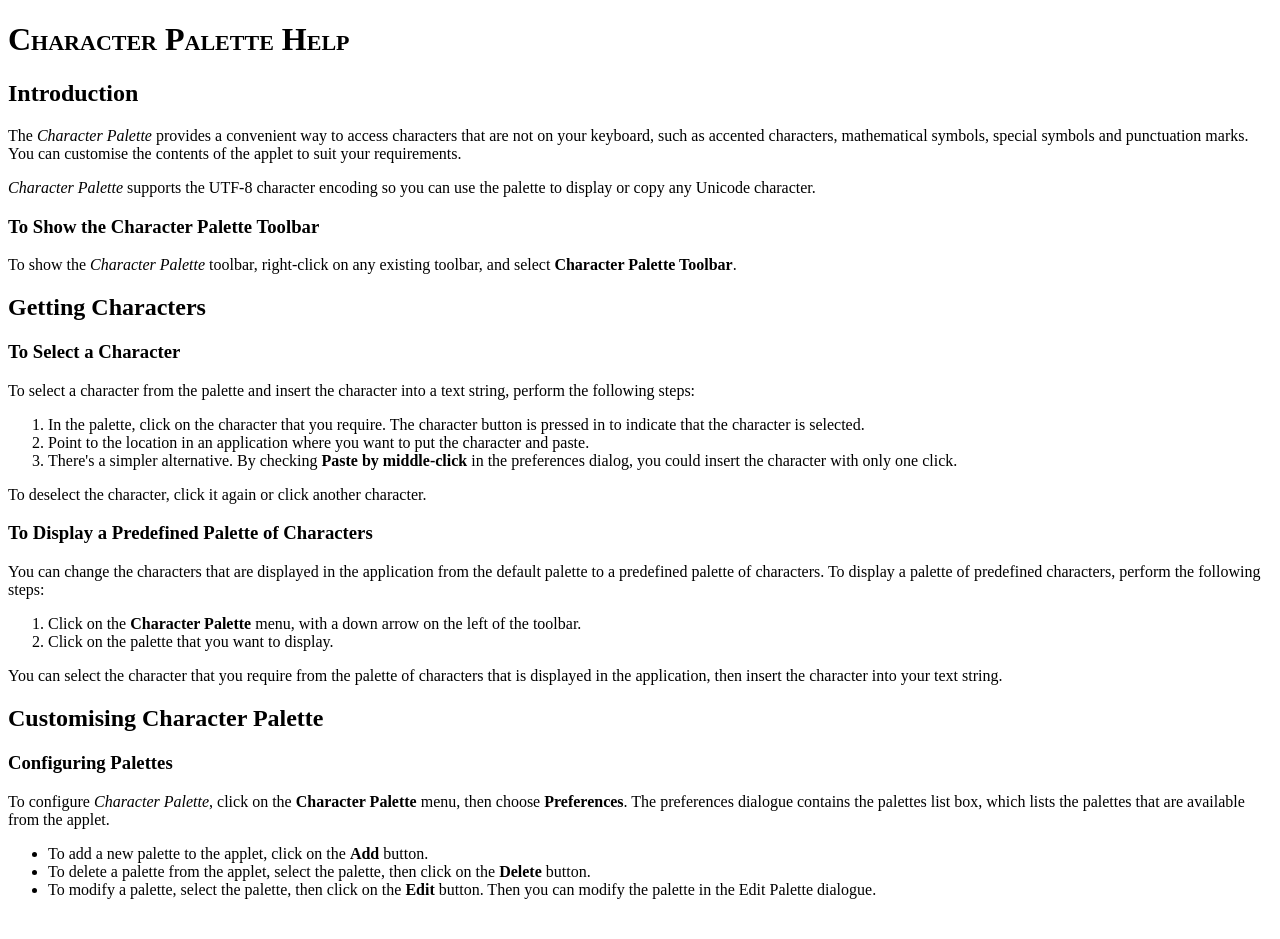
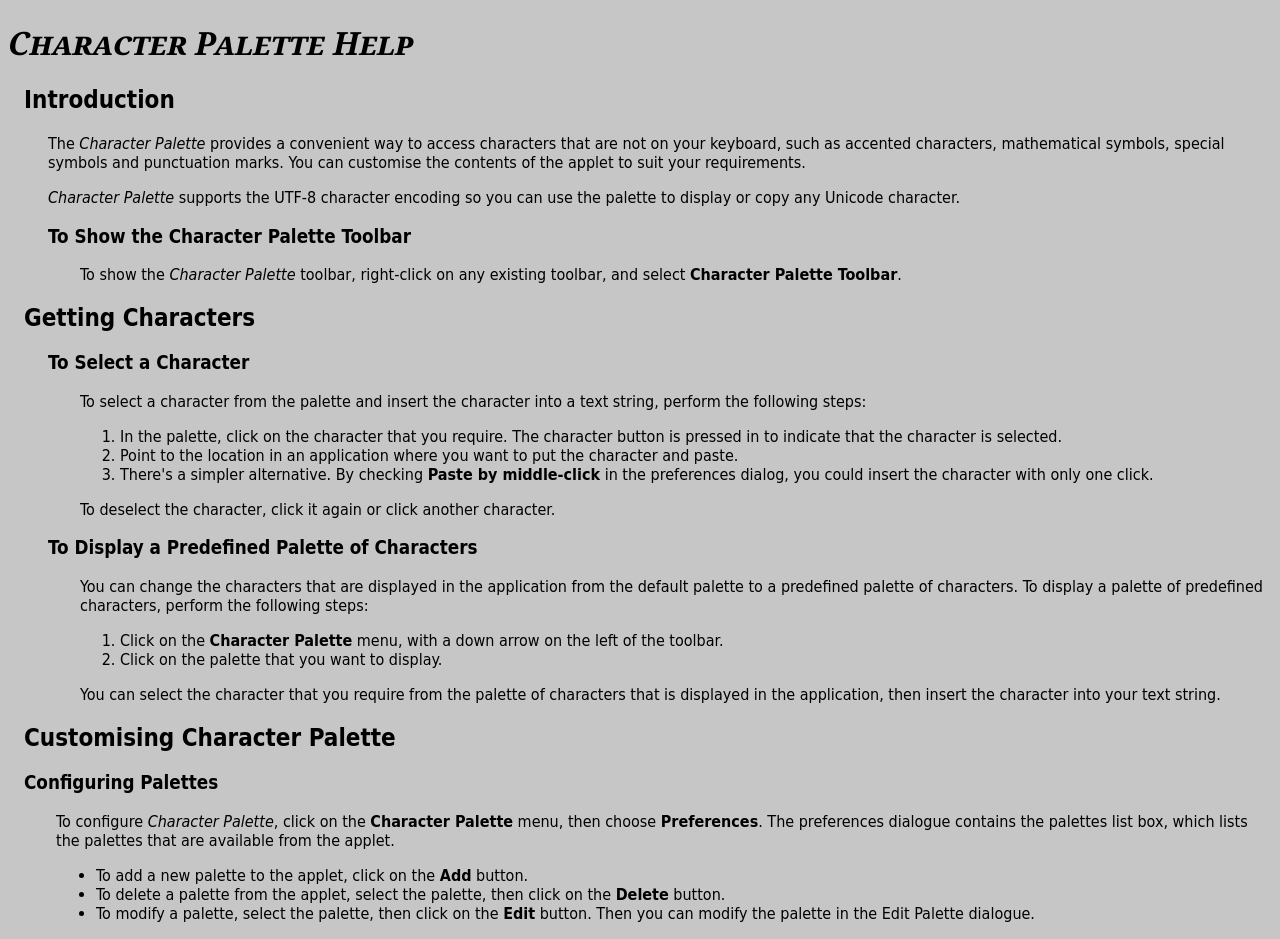
Before and after one commit to ryanli/charpick, a plain HTML site: page chrome/content/help.html in a window 1280 px wide. Before the commit the page ends 917 px from the top, so only its background shows below. Drawn offline with Linux system fonts and the light colour scheme.

Commit message:
Better help page appearance.

```diff
--- a/chrome/content/help.css
+++ b/chrome/content/help.css
@@ -1,9 +1,33 @@
-#charpick-help h1, h2
+#charpick-help
+{
+	background-color: #c6c6c6;
+	font-family: "DejaVu Sans Condensed", Tahoma, Verdana, sans-serif;
+}
+
+#charpick-help h1
+{
+	font-style: italic;
+	font-family: Georgia, serif;
+	font-variant: small-caps;
+	text-transform: capitalize;
+}
+
+#charpick-help h2
 {
 	text-transform: capitalize;
 }
 
-#charpick-help h1
+#charpick-help h1 + div
 {
-	font-variant: small-caps;
+	margin-left: 1em;
 }
+
+#charpick-help h2 + div
+{
+	margin-left: 1.5em;
+}
+
+#charpick-help h3 + div
+{
+	margin-left: 2em;
+}
--- a/chrome/content/help.html
+++ b/chrome/content/help.html
@@ -9,7 +9,9 @@
 </head>
 <body id="charpick-help">
 <h1>Character Palette Help</h1>
+<div>
 	<h2>Introduction</h2>
+	<div>
 		<p>The <em>Character Palette</em> provides a convenient way to access characters that are not on your keyboard,
 		such as accented characters, mathematical symbols, special symbols and punctuation marks.
 		You can customise the contents of the applet to suit your requirements.</p>
@@ -18,12 +20,16 @@
 		the palette to display or copy any Unicode character.</p>
 
 		<h3>To Show the Character Palette Toolbar</h3>
+		<div>
 			<p>To show the <em>Character Palette</em> toolbar, right-click on any existing toolbar,
 			and select <strong>Character Palette Toolbar</strong>.</p>
+		</div>
+	</div>
 
 	<h2>Getting Characters</h2>
-
+	<div>
 		<h3>To Select a Character</h3>
+		<div>
 			<p>To select a character from the palette and insert the character into a text string, perform the following steps:</p>
 			<ol>
 				<li>In the palette, click on the character that you require.
@@ -34,8 +40,10 @@
 			</ol>
 
 			<p>To deselect the character, click it again or click another character.</p>
+		</div>
 
 		<h3>To Display a Predefined Palette of Characters</h3>
+		<div>
 			<p>You can change the characters that are displayed in the application
 			from the default palette to a predefined palette of characters.
 			To display a palette of predefined characters, perform the following steps:</p>
@@ -45,9 +53,12 @@
 			</ol>
 			<p>You can select the character that you require from the palette of characters that is displayed in the application,
 			then insert the character into your text string.</p>
+		</div>
+	</div>
 
 	<h2>Customising Character Palette</h2>
 		<h3>Configuring Palettes</h3>
+		<div>
 			<p>To configure <em>Character Palette</em>, click on the <strong>Character Palette</strong> menu,
 			then choose <strong>Preferences</strong>.
 			The preferences dialogue contains the palettes list box,
@@ -58,6 +69,7 @@
 				<li>To modify a palette, select the palette, then click on the <strong>Edit</strong> button.
 				Then you can modify the palette in the Edit Palette dialogue.</li>
 			</ul>
-		<h3>
+		</div>
+</div>
 </body>
 </html>
```
